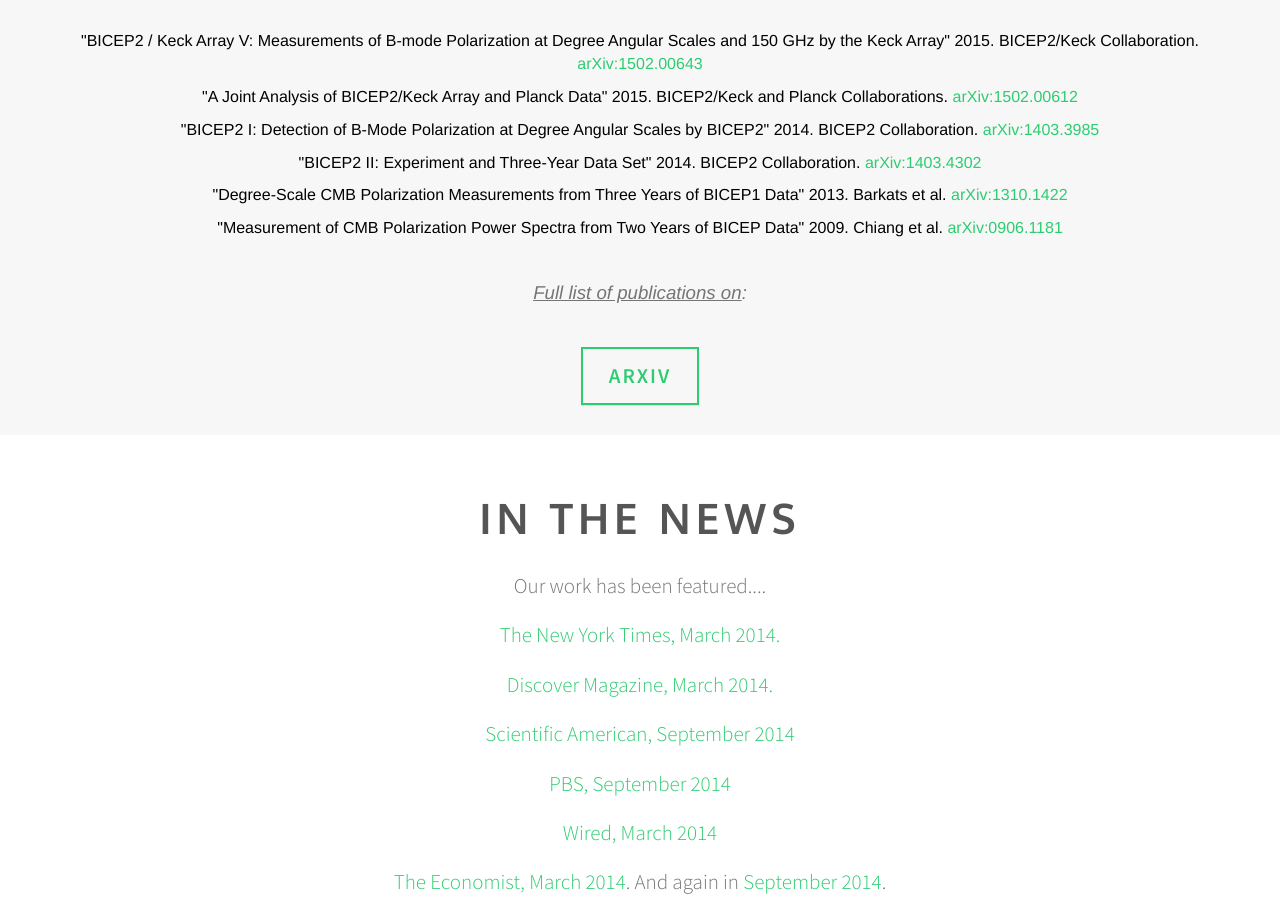
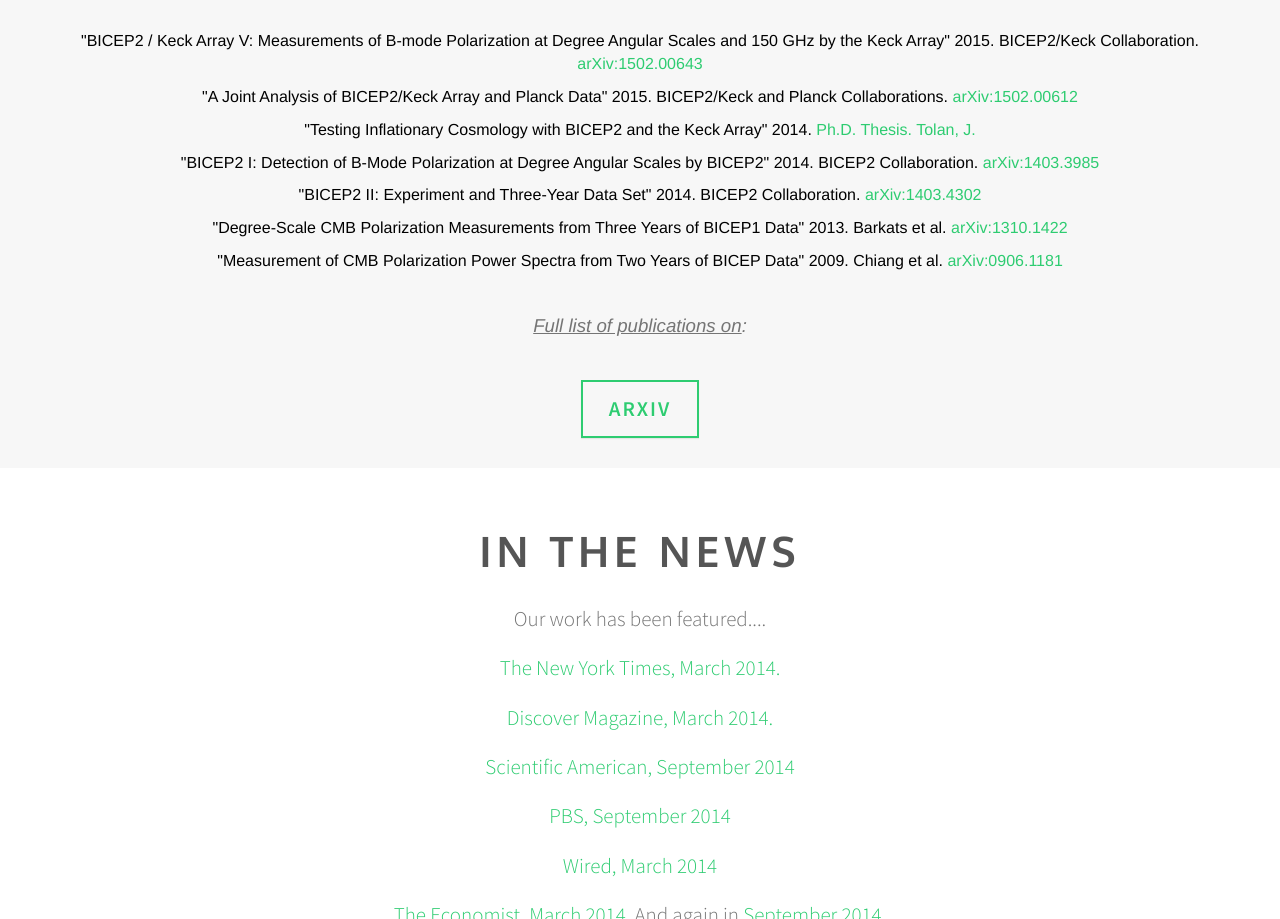
Before and after one commit to jetolan/jetolan.github.io, a plain HTML site: page index.html in a window 1280 px wide. Shown: the part 2586-3505 px from the top of the page. Drawn offline with nearby package versions, Linux system fonts and the light colour scheme.

Commit message:
Added files via upload

```diff
--- a/index.html
+++ b/index.html
@@ -226,6 +226,10 @@
       <p>
       <span style="color:rgb(0, 0, 0);font-family:helvetica;font-size:12pt">
 	"A Joint Analysis of BICEP2/Keck Array and Planck Data" 2015. BICEP2/Keck and Planck Collaborations. <a href="http://arxiv.org/abs/1502.00612">arXiv:1502.00612</a></span>
+      </p>
+     <p>
+      <span style="color:rgb(0, 0, 0);font-family:helvetica;font-size:12pt">
+	"Testing Inflationary Cosmology with BICEP2 and the Keck Array" 2014. <a href="https://drive.google.com/open?id=0B0QZsNfqO1lhVDlaUDVWcXJ0b3M">Ph.D. Thesis. Tolan, J.</a></span>
       </p>
       <p>
       <span style="color:rgb(0, 0, 0);font-family:helvetica;font-size:12pt">
```
